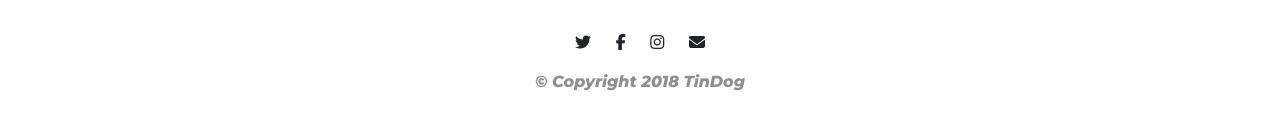
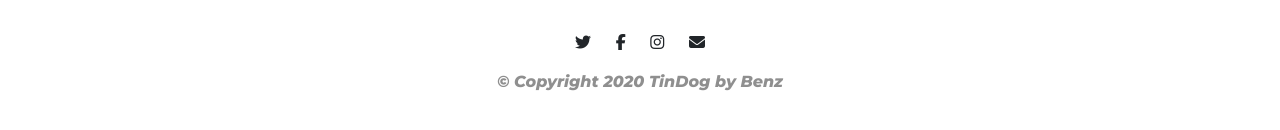
Before and after one commit to imBentj/TinDog, a plain HTML site: page index.html in a window 1280 px wide. Shown: the part 3165-3295 px from the top of the page. Drawn offline with nearby package versions, Linux system fonts and the light colour scheme.

Commit message:
Update index.html

```diff
--- a/index.html
+++ b/index.html
@@ -248,7 +248,7 @@
       <i class="footer-icon fab fa-facebook-f"></i>
       <i class="footer-icon fab fa-instagram"></i>
       <i class="footer-icon fas fa-envelope"></i>
-      <p>© Copyright 2018 TinDog</p>
+      <p>© Copyright 2020 TinDog by Benz</p>
     </div>
   </footer>
 
```
